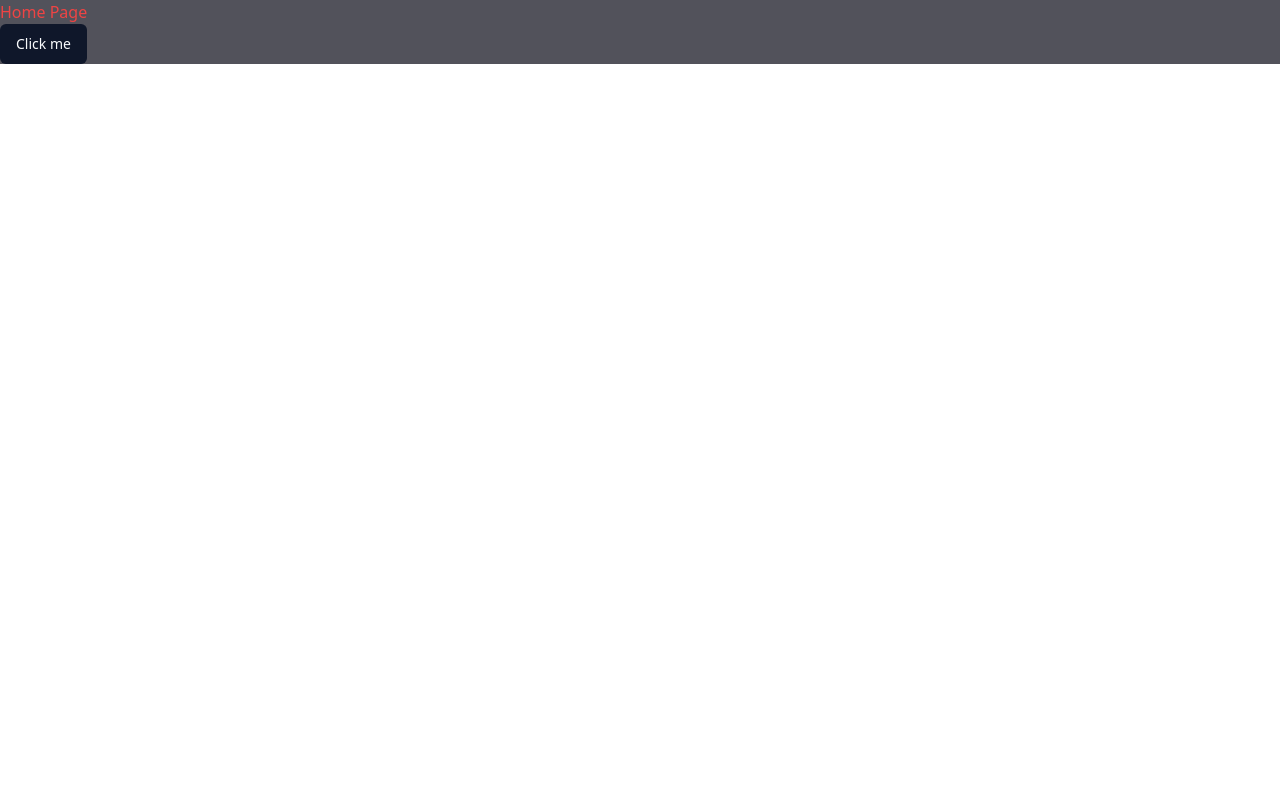
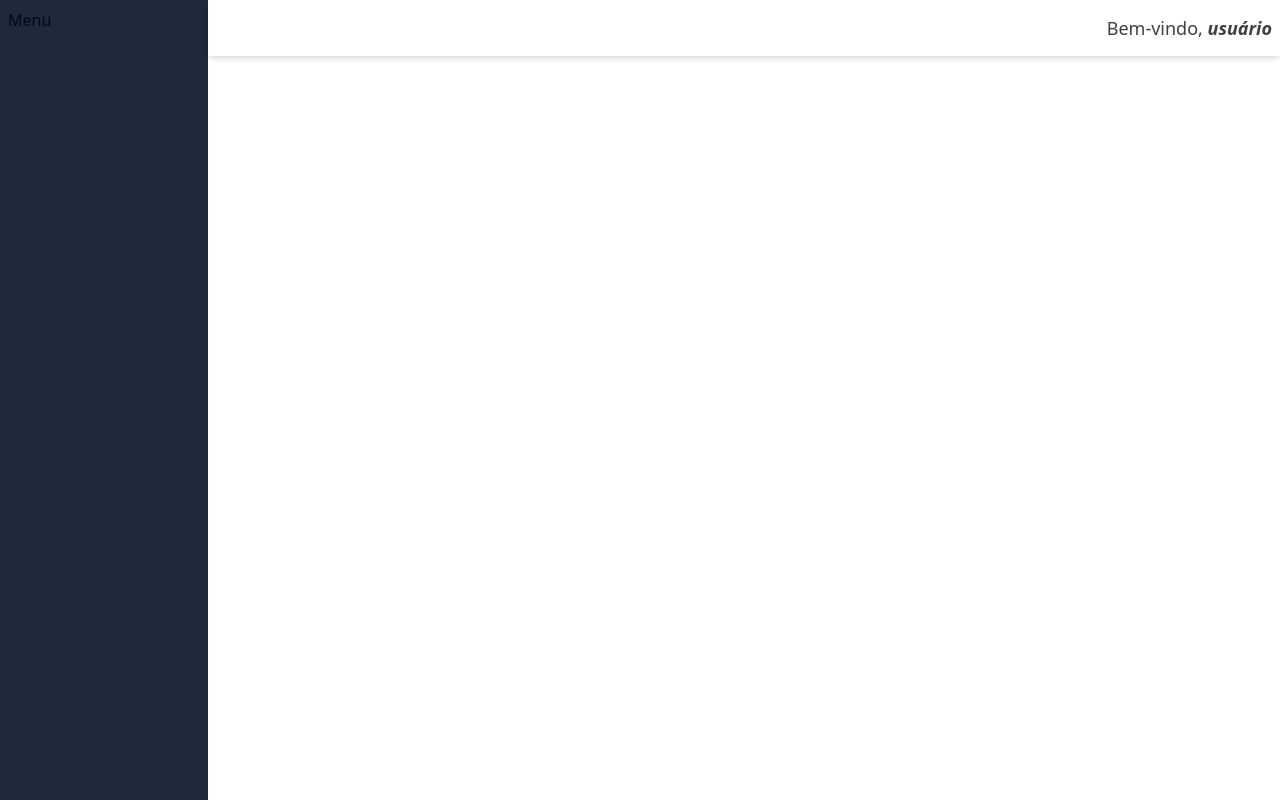
Before and after one commit to Bruno-Calasans/desafio-coorlab, a Vue app in the folder app/client/: page / in a window 1280 px wide. Built offline with nearby package versions, Linux system fonts and the light colour scheme.

Commit message:
create start app layout

```diff
--- a/app/client/src/App.vue
+++ b/app/client/src/App.vue
@@ -1,10 +1,9 @@
 <template>
-  <div class="bg-zinc-600">
-    <h1 class="text-red-500">Home Page</h1>
-    <Button>Click me</Button>
-  </div>
+  <MenuNav />
+  <MainContent />
 </template>
 
 <script setup lang="ts">
-import { Button } from '@/components/ui/button'
+import MenuNav from './components/layout/MenuNav.vue'
+import MainContent from './components/layout/MainContent.vue'
 </script>
--- /dev/null
+++ b/app/client/src/components/layout/MainContent.vue
@@ -0,0 +1,11 @@
+<template>
+  <main class="flex-1">
+    <!--Main Header -->
+    <header class="h-14 p-2 text-black shadow-md flex justify-end items-center">
+      <p class="text-lg text-zinc-700">Bem-vindo, <span class="font-bold italic">usuário</span></p>
+    </header>
+
+    <!-- Form -->
+    <div class="p-3 text-black"></div>
+  </main>
+</template>
--- /dev/null
+++ b/app/client/src/components/layout/MenuNav.vue
@@ -0,0 +1,6 @@
+<template>
+  <!-- Navegation Menu -->
+  <section class="w-52 h-full bg-slate-800 p-2">
+    <div>Menu</div>
+  </section>
+</template>
--- a/app/client/src/styles/global.css
+++ b/app/client/src/styles/global.css
@@ -76,3 +76,15 @@
     @apply bg-background text-foreground;
   }
 }
+
+html,
+body,
+#app {
+  width: 100%;
+  height: 100%;
+  background-color: white;
+}
+
+#app {
+  display: flex;
+}
```
